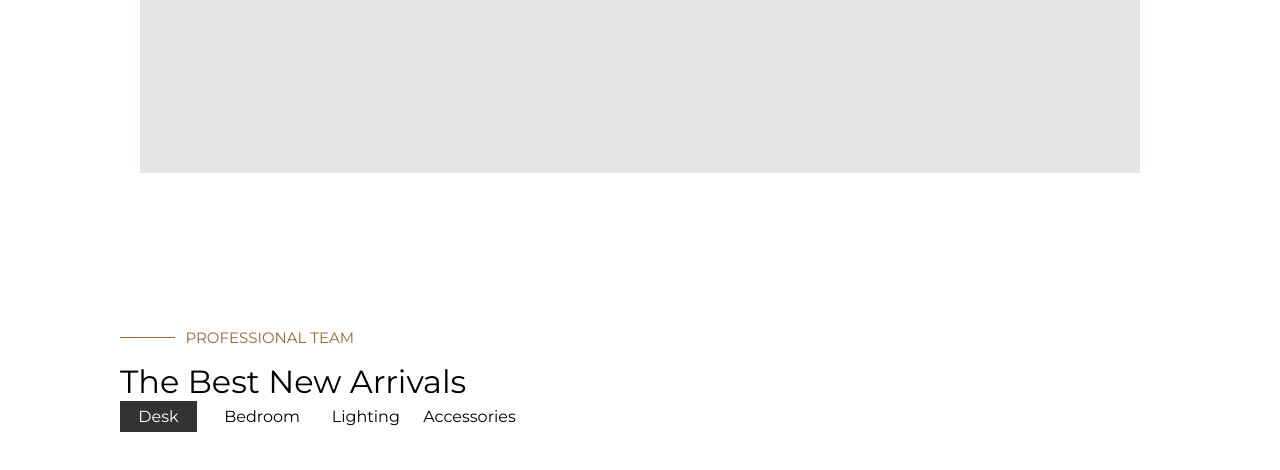
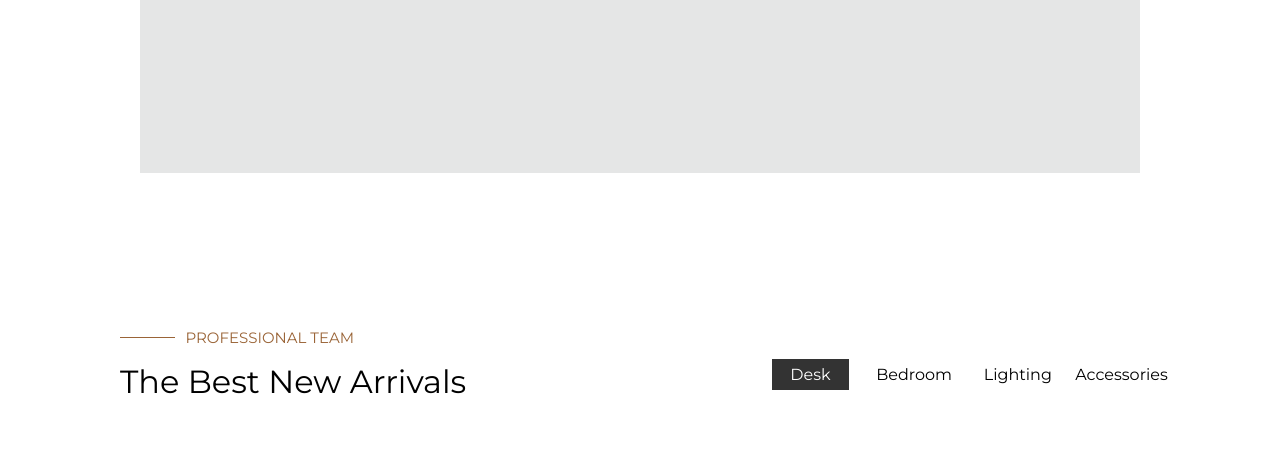
Before and after one commit to ZubalYana/React-practice, a React (Vite) app: page / in a window 1280 px wide. Shown: the part 1187-1657 px from the top of the page. Built offline with nearby package versions, Linux system fonts and the light colour scheme.

Commit message:
finish the arrivals top part, add positions to the title and navigation, complete styling

```diff
--- a/src/App.css
+++ b/src/App.css
@@ -139,4 +139,10 @@
 .active_navEl{
     background-color: #333;
     color: #fff;
+    cursor: pointer;
 }
+.newArrivals_titleNavCon{
+    width: 100%;
+    display: flex;
+    justify-content: space-between;
+}
```
